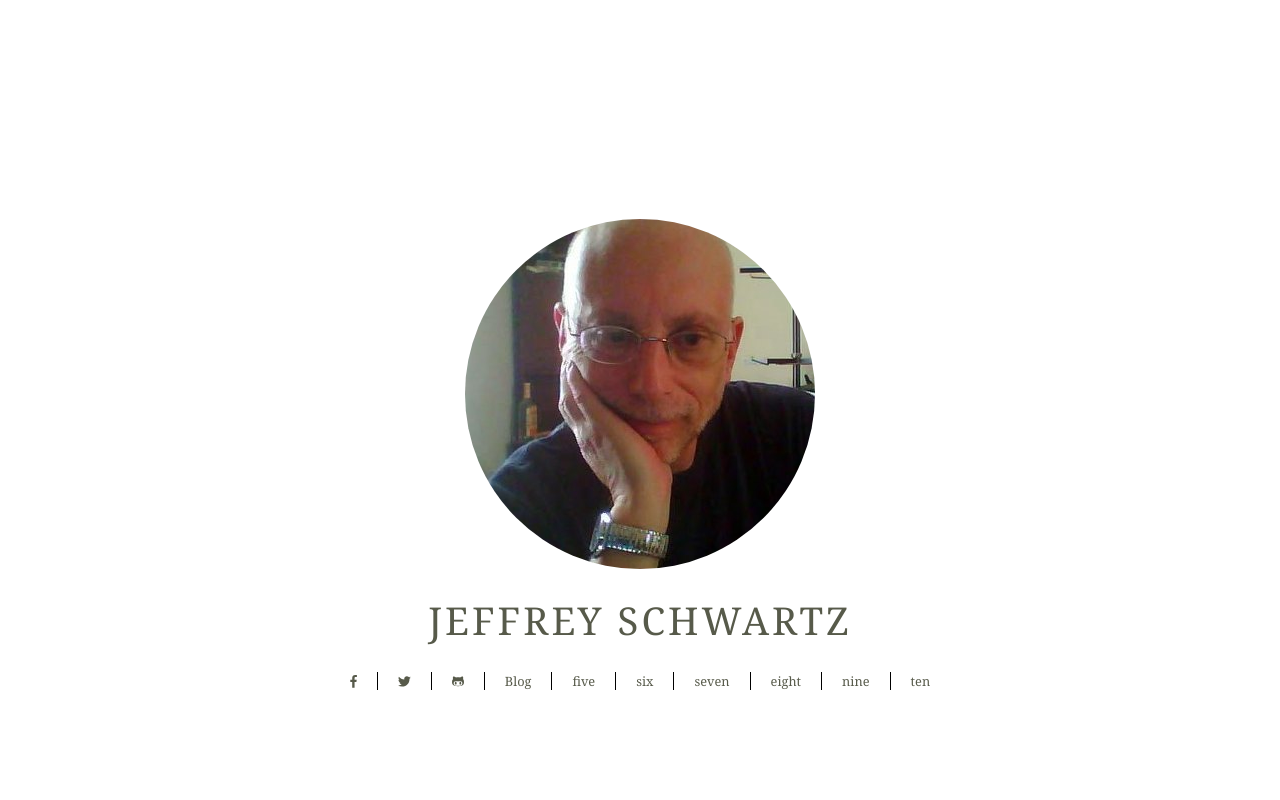
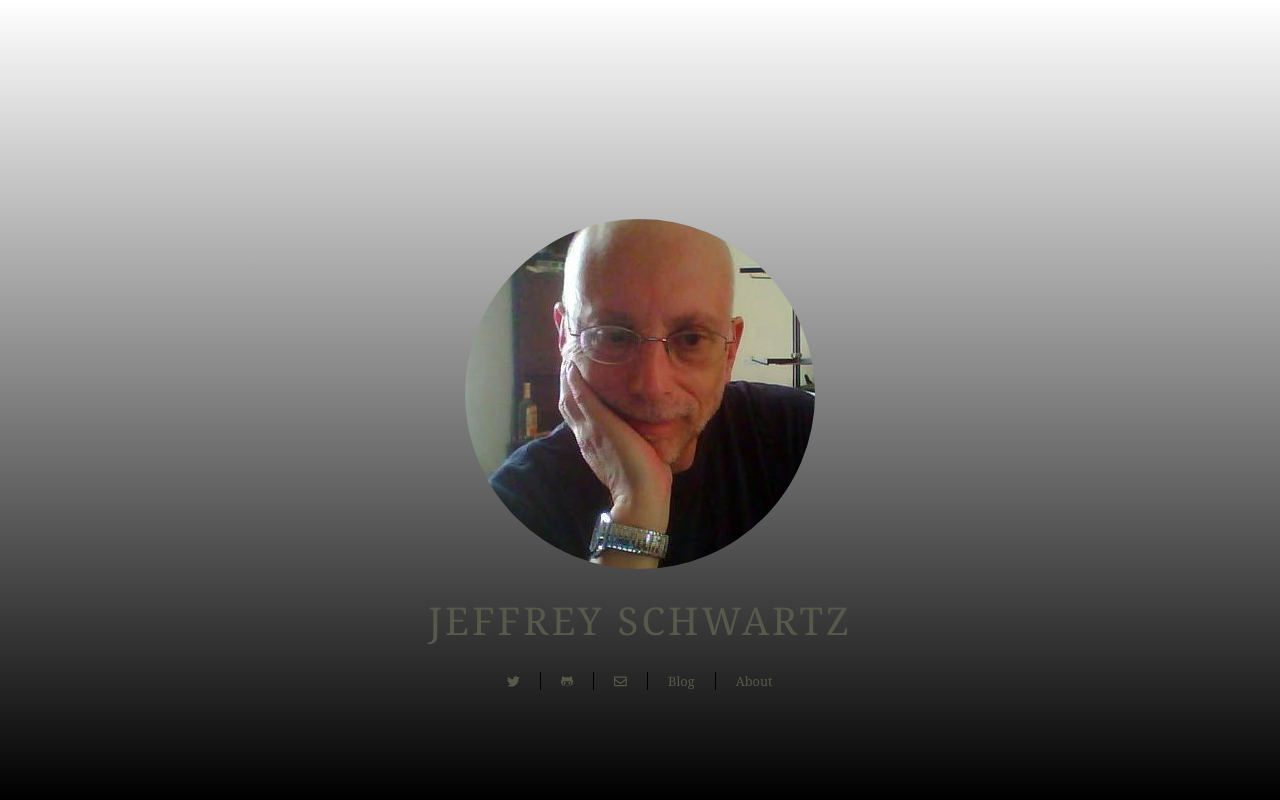
Before and after one commit to jeffschwartz/mock-site, a plain HTML site: page landingpage.html in a window 1280 px wide. Drawn offline with Linux system fonts and the light colour scheme.

Commit message:
Added background gradient and edited menu links

```diff
--- a/css/landingpage.css
+++ b/css/landingpage.css
@@ -10,7 +10,6 @@ body {
     margin: 0;
     font-family: Georgia, 'Times New Roman', Times, serif;
     font-size: 100%;
-    color: #575A4A;
 }
 
 /*
@@ -47,6 +46,7 @@ body {
 /* landing page */
 .landingpage {
     height: 100vh;
+    background: linear-gradient(white, black);
 }
 
 .landingpage__image {
@@ -69,6 +69,7 @@ body {
 .landingpage__nav-container{
     margin-bottom: 2em;
     text-align: center;
+    color: #575A4A;
 }
 
 .landingpage__link {
--- a/landingpage.html
+++ b/landingpage.html
@@ -17,16 +17,11 @@
         <h1 class="landingpage__authorname">Jeffrey Schwartz</h1>
         <nav class="landingpage__nav-container">
             <ul class="horizontal-menu">
-                <li class="horizontal-menu__item"><a class="unadorned-link landingpage__link" href="#"><i class="fab fa-facebook-f"></i></a></li>
                 <li class="horizontal-menu__item"><a href="#" class="unadorned-link landingpage__link"><i class="fab fa-twitter"></i></a></li>
                 <li class="horizontal-menu__item"><a class="unadorned-link landingpage__link" href="#"><i class="fab fa-github-alt"></i></a></li>
+                <li class="horizontal-menu__item"><a class="unadorned-link landingpage__link" href="#"><i class="far fa-envelope"></i></a></li>
                 <li class="horizontal-menu__item"><a href="#" class="unadorned-link landingpage__link">Blog</a></li>
-                <li class="horizontal-menu__item">five</li>
-                <li class="horizontal-menu__item">six</li>
-                <li class="horizontal-menu__item">seven</li>
-                <li class="horizontal-menu__item">eight</li>
-                <li class="horizontal-menu__item">nine</li>
-                <li class="horizontal-menu__item">ten</li>
+                <li class="horizontal-menu__item"><a href="#" class="unadorned-link landingpage__link">About</a></li>
             </ul>
         </nav>
     </header>
```
